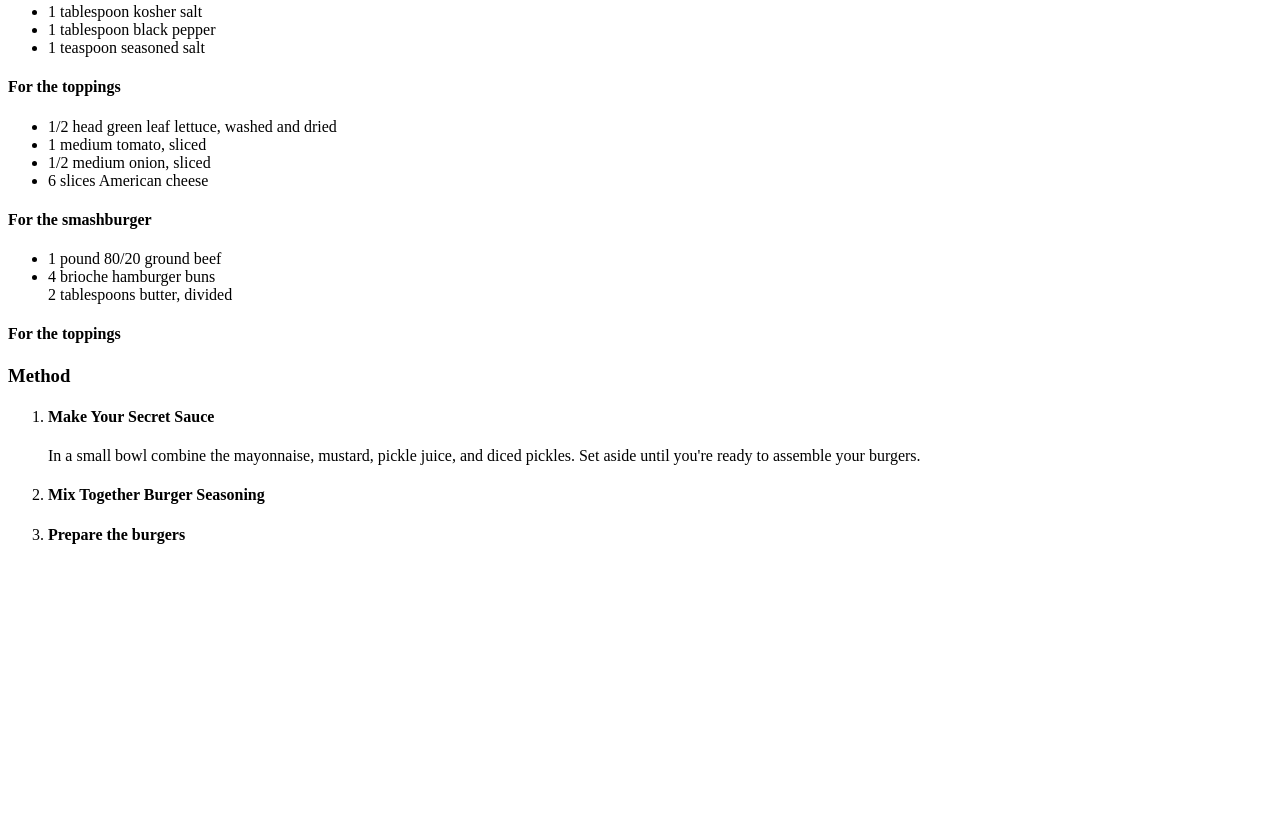
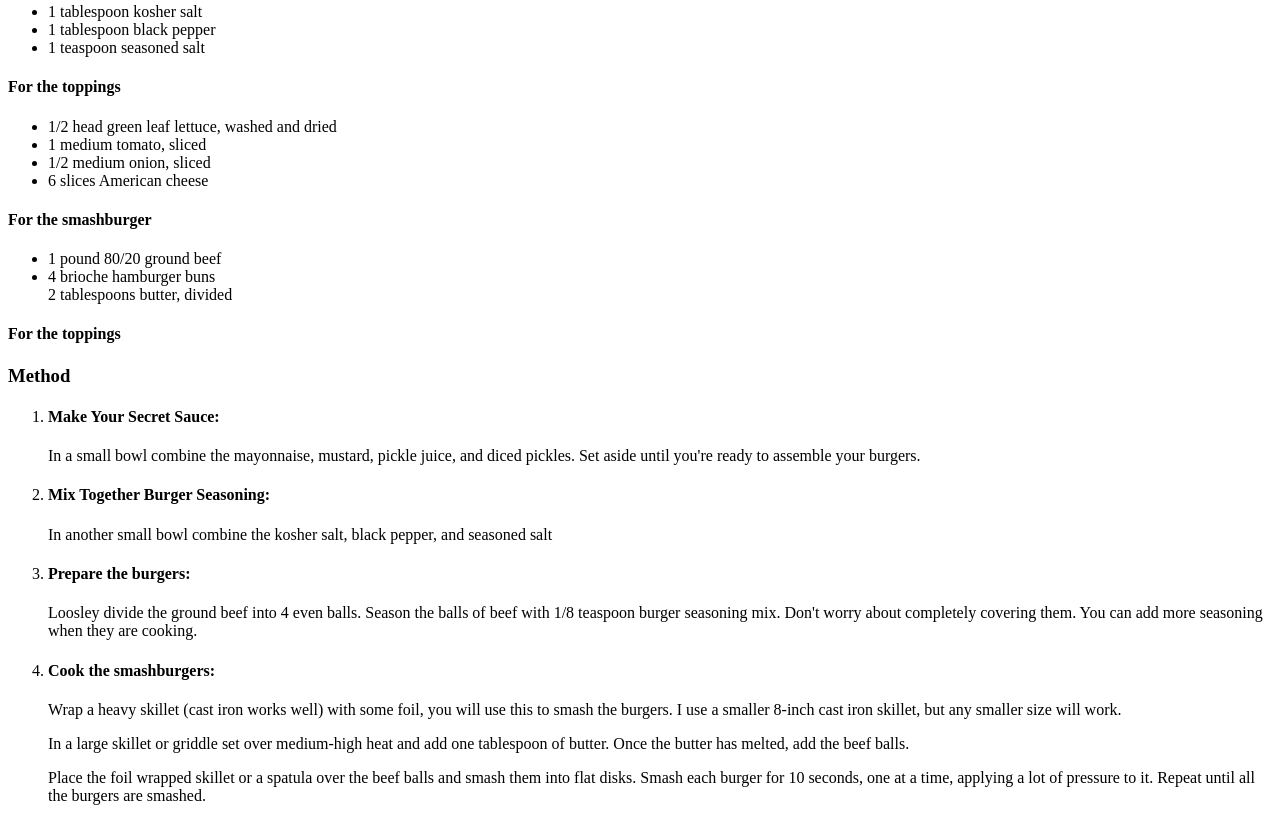
Before and after one commit to kawalker7/odin-recipes, a plain HTML site: page recipes/smashburgers.html in a window 1280 px wide. Shown: the part 617-1438 px from the top of the page. Before the commit the page ends 1182 px from the top, so only its background shows below. Drawn offline with Linux system fonts and the light colour scheme.

Commit message:
Add method cook smashburgers.

```diff
--- a/recipes/smashburgers.html
+++ b/recipes/smashburgers.html
@@ -49,11 +49,25 @@
 
   <H3>Method</H3>
     <ol>
-        <li><h4>Make Your Secret Sauce</h4></li>
+      <li><h4>Make Your Secret Sauce:</h4></li>
         <p>In a small bowl combine the mayonnaise, mustard, pickle juice, and diced
-            pickles. Set aside until you're ready to assemble your burgers.</p> </p>
-        <li><h4>Mix Together Burger Seasoning</h4></li>
-        <li><h4>Prepare the burgers</h4></li>
+           pickles. Set aside until you're ready to assemble your burgers.</p>
+      <li><h4>Mix Together Burger Seasoning:</h4></li>
+        <p>In another small bowl combine the kosher salt, black pepper, and seasoned salt</p>
+      <li><h4>Prepare the burgers:</h4></li>
+        <p>Loosley divide the ground beef into 4 even balls. Season the balls of beef
+        with 1/8 teaspoon burger seasoning mix. Don't worry about completely covering
+        them. You can add more seasoning when they are cooking.</p>
+      <li><h4>Cook the smashburgers:</h4></li>
+      <p>Wrap a heavy skillet (cast iron works well) with some foil, you will use this
+         to smash the burgers. I use a smaller 8-inch cast iron skillet, but any smaller size
+         will work.</p>
+      <p>In a large skillet or griddle set over medium-high heat and add one tablespoon
+         of butter. Once the butter has melted, add the beef balls.</p>
+      <p>Place the foil wrapped skillet or a spatula over the beef balls and smash them into
+         flat disks. Smash each burger for 10 seconds, one at a time, applying a lot of pressure
+         to it. Repeat until all the burgers are smashed.</p>
+
 
     </ol>
 </body>
```
Lines whose indentation alone changed are shown as unchanged.
